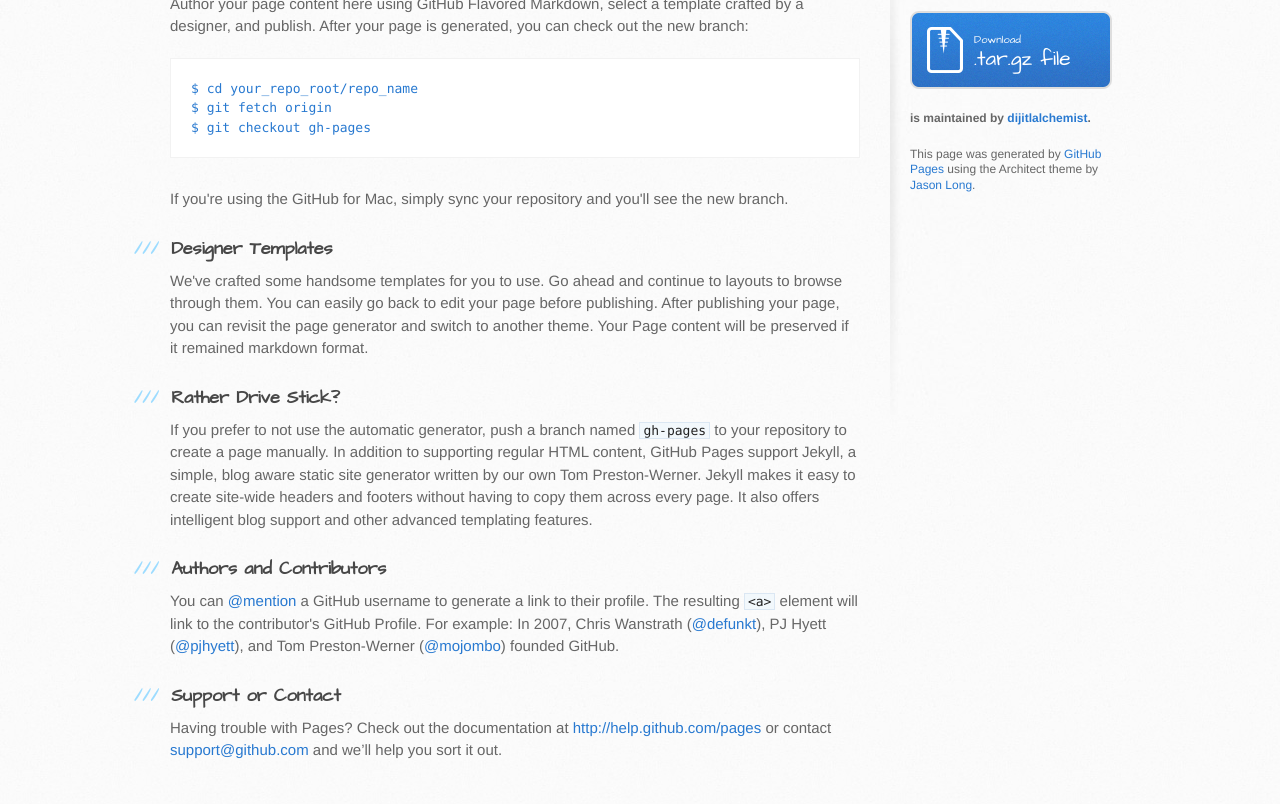
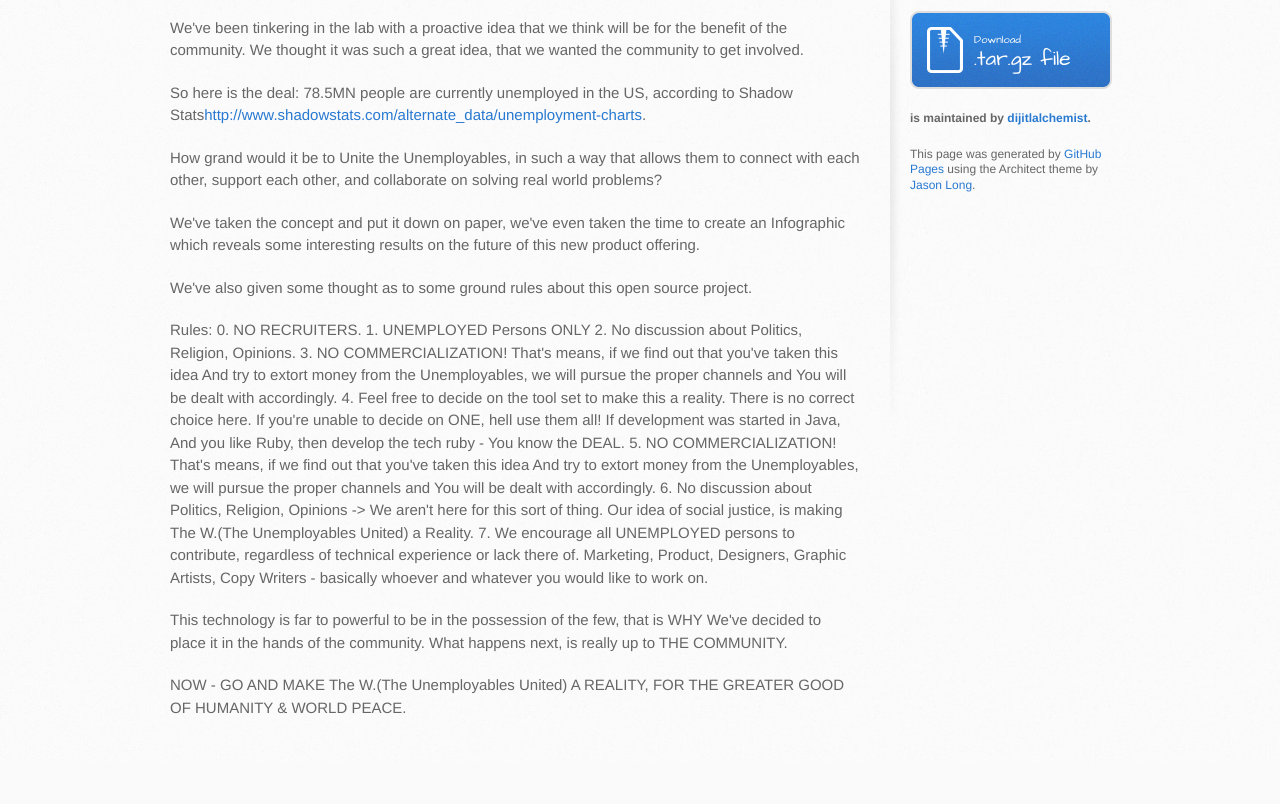
Before and after one commit to dijitlalchemist/TheW, a plain HTML site: page index.html in a window 1280 px wide. Shown: the part 321-1125 px from the top of the page. After the commit the page ends 1083 px from the top, so only its background shows below. Drawn offline with Linux system fonts and the light colour scheme.

```diff
--- a/index.html
+++ b/index.html
@@ -13,13 +13,13 @@
     <script src="//html5shiv.googlecode.com/svn/trunk/html5.js"></script>
     <![endif]-->
 
-    <title>Thew by dijitlalchemist</title>
+    <title>TheW by dijitlalchemist</title>
   </head>
 
   <body>
     <header>
       <div class="inner">
-        <h1>Thew</h1>
+        <h1>TheW</h1>
         <h2>The W.(UnemployablesUnited)</h2>
         <a href="https://github.com/dijitlalchemist/TheW" class="button"><small>View project on</small>GitHub</a>
       </div>
@@ -28,37 +28,43 @@
     <div id="content-wrapper">
       <div class="inner clearfix">
         <section id="main-content">
-          <h3>
-<a name="welcome-to-github-pages" class="anchor" href="#welcome-to-github-pages"><span class="octicon octicon-link"></span></a>Welcome to GitHub Pages.</h3>
+          <h1>
+<a name="thew" class="anchor" href="#thew"><span class="octicon octicon-link"></span></a>TheW</h1>
 
-<p>This automatic page generator is the easiest way to create beautiful pages for all of your projects. Author your page content here using GitHub Flavored Markdown, select a template crafted by a designer, and publish. After your page is generated, you can check out the new branch:</p>
+<p>The W.(UnemployablesUnited)</p>
 
-<pre><code>$ cd your_repo_root/repo_name
-$ git fetch origin
-$ git checkout gh-pages
-</code></pre>
+<p>We've been tinkering in the lab with a proactive idea that we think will be for the benefit of the community. We thought it was such a great idea, that we wanted the community to get involved.</p>
 
-<p>If you're using the GitHub for Mac, simply sync your repository and you'll see the new branch.</p>
+<p>So here is the deal: 78.5MN people are currently unemployed in the US, according to Shadow Stats<a href="http://www.shadowstats.com/alternate_data/unemployment-charts">http://www.shadowstats.com/alternate_data/unemployment-charts</a>.</p>
 
-<h3>
-<a name="designer-templates" class="anchor" href="#designer-templates"><span class="octicon octicon-link"></span></a>Designer Templates</h3>
+<p>How grand would it be to Unite the Unemployables, in such a way that allows them to connect with each other, support each other, and collaborate on solving real world problems?</p>
 
-<p>We've crafted some handsome templates for you to use. Go ahead and continue to layouts to browse through them. You can easily go back to edit your page before publishing. After publishing your page, you can revisit the page generator and switch to another theme. Your Page content will be preserved if it remained markdown format.</p>
+<p>We've taken the concept and put it down on paper, we've even taken the time to create an Infographic which reveals some interesting results on the future of this new product offering.</p>
 
-<h3>
-<a name="rather-drive-stick" class="anchor" href="#rather-drive-stick"><span class="octicon octicon-link"></span></a>Rather Drive Stick?</h3>
+<p>We've also given some thought as to some ground rules about this open source project.</p>
 
-<p>If you prefer to not use the automatic generator, push a branch named <code>gh-pages</code> to your repository to create a page manually. In addition to supporting regular HTML content, GitHub Pages support Jekyll, a simple, blog aware static site generator written by our own Tom Preston-Werner. Jekyll makes it easy to create site-wide headers and footers without having to copy them across every page. It also offers intelligent blog support and other advanced templating features.</p>
+<p>Rules:
+0. NO RECRUITERS.
+1. UNEMPLOYED Persons ONLY
+2. No discussion about Politics, Religion, Opinions.
+3. NO COMMERCIALIZATION! That's means, if we find out that you've taken this idea
+    And try to extort money from the Unemployables, we will pursue the proper channels and
+    You will be dealt with accordingly.
+4. Feel free to decide on the tool set to make this a reality. There is no correct choice here.
+     If you're unable to decide on ONE, hell use them all! If development was started in Java,
+     And you like Ruby, then develop the tech ruby - You know the DEAL.
+5. NO COMMERCIALIZATION! That's means, if we find out that you've taken this idea
+     And try to extort money from the Unemployables, we will pursue the proper channels and
+     You will be dealt with accordingly.
+6. No discussion about Politics, Religion, Opinions -&gt; We aren't here for this sort of thing.
+     Our idea of social justice, is making The W.(The Unemployables United) a Reality.
+7. We encourage all UNEMPLOYED persons to contribute, regardless of technical
+     experience or lack there of. Marketing, Product, Designers, Graphic Artists, Copy Writers
+     - basically whoever and whatever you would like to work on.</p>
 
-<h3>
-<a name="authors-and-contributors" class="anchor" href="#authors-and-contributors"><span class="octicon octicon-link"></span></a>Authors and Contributors</h3>
+<p>This technology is far to powerful to be in the possession of the few, that is WHY We've decided to place it in the hands of the community. What happens next, is really up to THE COMMUNITY.</p>
 
-<p>You can <a href="https://github.com/blog/821" class="user-mention">@mention</a> a GitHub username to generate a link to their profile. The resulting <code>&lt;a&gt;</code> element will link to the contributor's GitHub Profile. For example: In 2007, Chris Wanstrath (<a href="https://github.com/defunkt" class="user-mention">@defunkt</a>), PJ Hyett (<a href="https://github.com/pjhyett" class="user-mention">@pjhyett</a>), and Tom Preston-Werner (<a href="https://github.com/mojombo" class="user-mention">@mojombo</a>) founded GitHub.</p>
-
-<h3>
-<a name="support-or-contact" class="anchor" href="#support-or-contact"><span class="octicon octicon-link"></span></a>Support or Contact</h3>
-
-<p>Having trouble with Pages? Check out the documentation at <a href="http://help.github.com/pages">http://help.github.com/pages</a> or contact <a href="mailto:support@github.com">support@github.com</a> and we’ll help you sort it out.</p>
+<p>NOW - GO AND MAKE The W.(The Unemployables United) A REALITY, FOR THE GREATER GOOD OF HUMANITY &amp; WORLD PEACE.</p>
         </section>
 
         <aside id="sidebar">
```
Also changed, not shown: params.json (+1 -1 lines).
